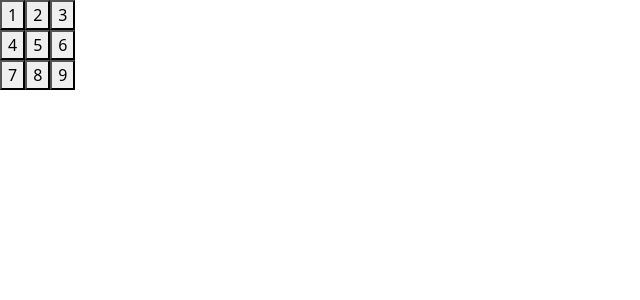
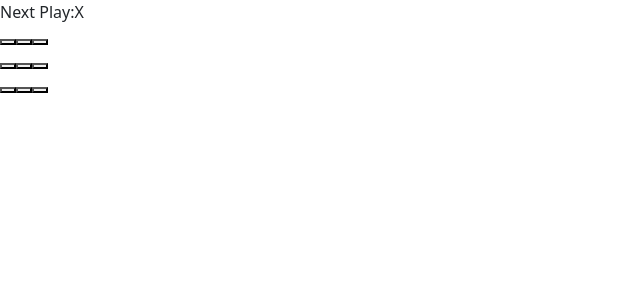
Before and after one commit to shilpakrishnanunni/react_tutorial, a React (Vite) app in the folder react-app/: page / in a window 1280 px wide. Shown: the top 300 px of the page, without its empty margins (0-640 px from the left). Built offline with nearby package versions, Linux system fonts and the light colour scheme.

Commit message:
tic tac toe tutorial follow along

```diff
--- a/react-app/src/components/TicTacToe.tsx
+++ b/react-app/src/components/TicTacToe.tsx
@@ -114,29 +114,80 @@ import { useState } from 'react';
 //   return null;
 // }
 
+
+function Square({value, onSquareClick}: { value:string; onSquareClick: () => void; }) {
+    return (
+        <button className="square" onClick={onSquareClick}>
+            {value}
+        </button>
+    );
+}
+
 export default function Board() {
+    const [ xIsNext, setXIsNext ] = useState(true);
+    const [squares, setSquares] = useState(Array(9).fill(null));
+    console.log(squares)
+
+    function handleClick(i: number) {
+        if (squares[i] || calculateWinner(squares)) {
+            return;
+        }
+        const nextSquares = squares.slice();
+
+        nextSquares[i] = xIsNext ? "X" : "O";
+
+        setSquares(nextSquares);
+        setXIsNext(!xIsNext);
+    }
+
+    const winner = calculateWinner(squares);
+    let status: string;
+    console.log("winner",winner)
+    if (winner) {
+        status = "Winner: " + winner;
+    } else {
+        status = "Next Play:" + (xIsNext ? "X" : "O");
+    }
+
     return (
         <>
+            <div className="status">{status}</div>
             <div className="board-row">
-            <Square value="1" />
-            <Square value="2" />
-            <Square value="3" />
+                <Square value={squares[0]} onSquareClick={() => handleClick(0)} />
+                <Square value={squares[1]} onSquareClick={() => handleClick(1)} />
+                <Square value={squares[2]} onSquareClick={() => handleClick(2)} />
             </div>
             <div className="board-row">
-            <Square value="4" />
-            <Square value="5" />
-            <Square value="6" />
+                <Square value={squares[3]} onSquareClick={() => handleClick(3)} />
+                <Square value={squares[4]} onSquareClick={() => handleClick(4)} />
+                <Square value={squares[5]} onSquareClick={() => handleClick(5)} />
             </div>
             <div className="board-row">
-            <Square value="7" />
-            <Square value="8" />
-            <Square value="9" />
+                <Square value={squares[6]} onSquareClick={() => handleClick(6)} />
+                <Square value={squares[7]} onSquareClick={() => handleClick(7)} />
+                <Square value={squares[8]} onSquareClick={() => handleClick(8)} />
             </div>
-
         </>
     )
 }
 
-function Square({ value }) {
-    return <button className="square">{value}</button>
+function calculateWinner(squares: (string | null)[]) {
+    const lines = [
+        [0, 1, 2],
+        [3, 4, 5],
+        [6, 7, 8],
+        [0, 3, 6],
+        [1, 4, 7],
+        [2, 5, 8],
+        [0, 4, 8],
+        [2, 4, 6]
+    ];
+    for (let i=0; i<lines.length; i++) {
+        const [a, b, c] = lines[i];
+        console.log("a",squares[a],"b",squares[b],"c",squares[c])
+        if (squares[a] && squares[a]===squares[b] && squares[a]===squares[c]) {
+            return squares[a];
         }
+    }
+    return null;
+}
```
Lines whose indentation alone changed are shown as unchanged.
